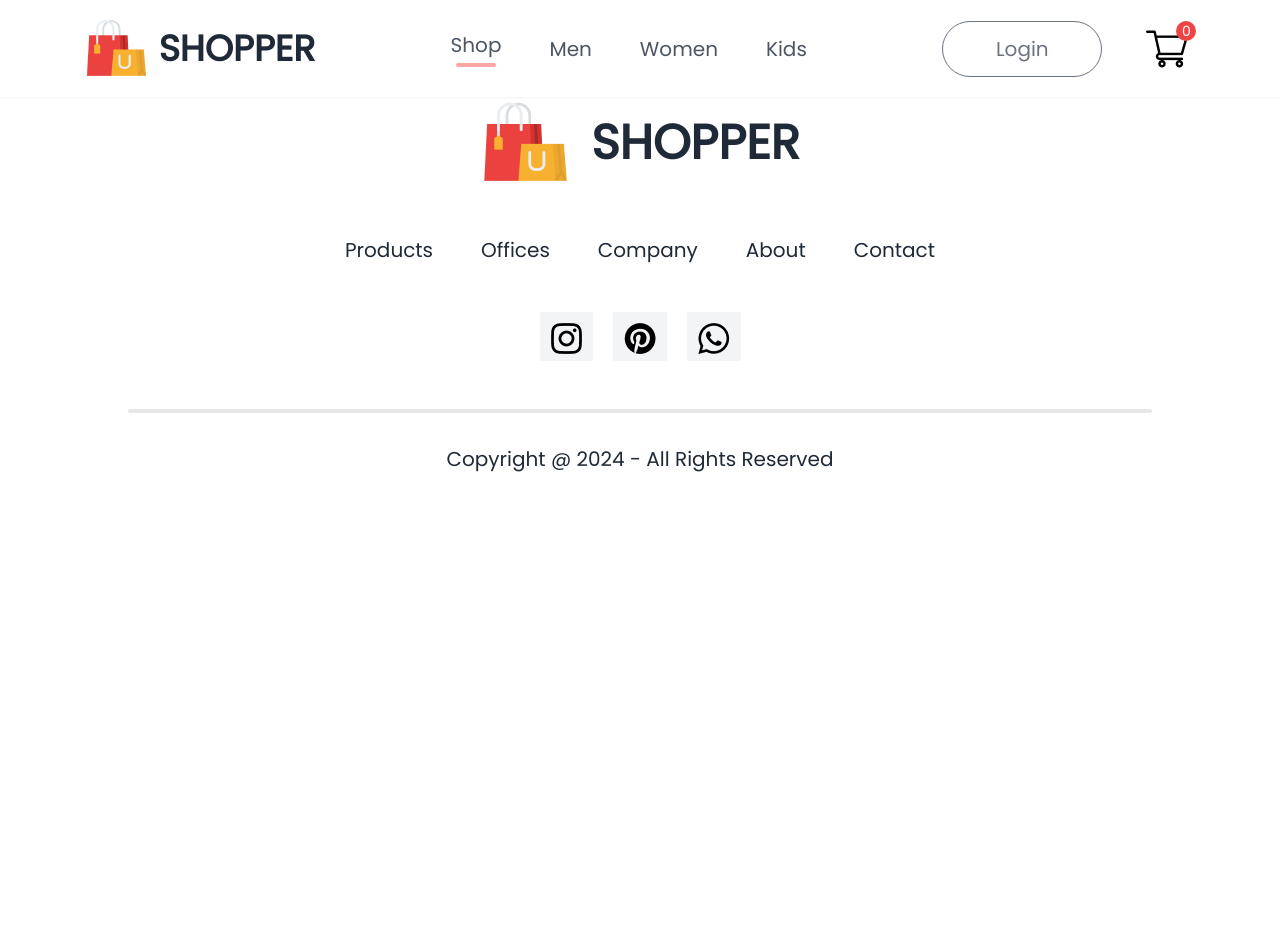
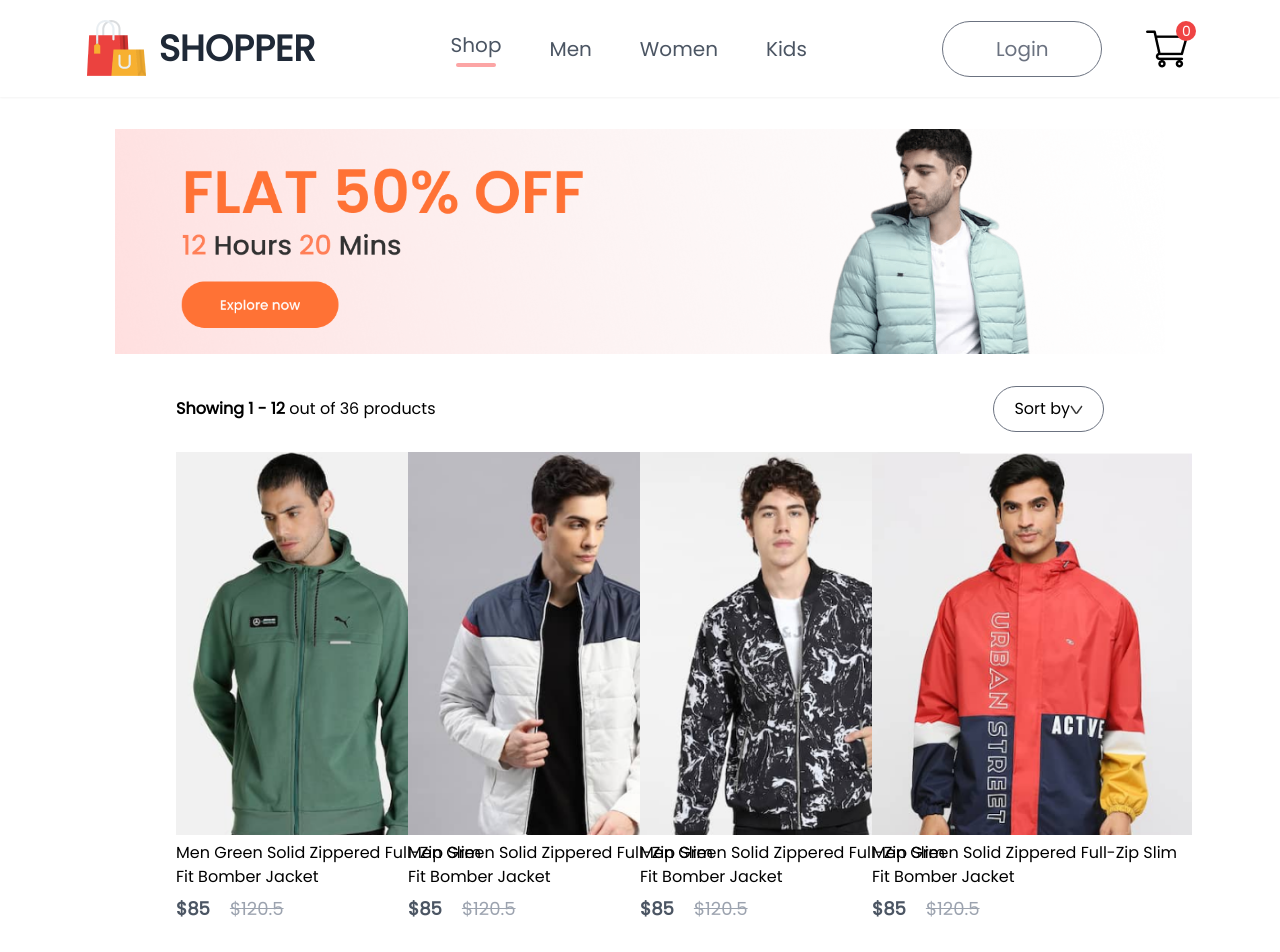
Before and after one commit to sarah4594/react-practice, a React (Vite) app: page /men in a window 1280 px wide. Shown: the top 952 px of the page. Before the commit the page ends 800 px from the top, so only its background shows below. Built offline with nearby package versions, Linux system fonts and the light colour scheme.

Commit message:
Add categories for items and add banners

```diff
--- a/src/App.tsx
+++ b/src/App.tsx
@@ -6,6 +6,9 @@ import Product from "./Pages/Product";
 import Cart from "./Pages/Cart";
 import LoginSignUp from "./Pages/LoginSignUp";
 import Footer from "./Components/Footer";
+import men_banner from "./Components/Assets/banner_mens.png";
+import women_banner from "./Components/Assets/banner_women.png";
+import kids_banner from "./Components/Assets/banner_kids.png";
 
 function App() {
 	return (
@@ -14,9 +17,18 @@ function App() {
 				<Navbar />
 				<Routes>
 					<Route path="/" element={<Shop />} />
-					<Route path="/mens" element={<ShopCategory category="mens" />} />
-					<Route path="/womens" element={<ShopCategory category="womens" />} />
-					<Route path="/kids" element={<ShopCategory category="kids" />} />
+					<Route
+						path="/men"
+						element={<ShopCategory banner={men_banner} category="men" />}
+					/>
+					<Route
+						path="/women"
+						element={<ShopCategory banner={women_banner} category="women" />}
+					/>
+					<Route
+						path="/kid"
+						element={<ShopCategory banner={kids_banner} category="kid" />}
+					/>
 					<Route path="product" element={<Product />}>
 						<Route path=":productId" element={<Product />} />
 					</Route>
--- a/src/Context/ShopContext.tsx
+++ b/src/Context/ShopContext.tsx
@@ -1,10 +1,10 @@
 import React, { createContext } from "react";
-import all_produdct from "../Components/Assets/all_product";
+import all_product from "../Components/Assets/all_product";
 
 export const ShopContext = createContext(null);
 
-const ShopContextProvider = (props) => {
-	const contextValue = { all_produdct };
+const ShopContextProvider: React.FC<Props> = (props) => {
+	const contextValue: ContextValue = { all_product };
 
 	return (
 		<ShopContext.Provider value={contextValue}>
@@ -13,4 +13,13 @@ const ShopContextProvider = (props) => {
 	);
 };
 
+interface Props {
+	children: React.ReactNode;
+}
+
+interface ContextValue {
+	// eslint-disable-next-line @typescript-eslint/no-explicit-any
+	all_product: any;
+}
+
 export default ShopContextProvider;
--- a/src/Pages/ShopCategory.tsx
+++ b/src/Pages/ShopCategory.tsx
@@ -1,9 +1,48 @@
-import React from "react";
+import React, { useContext } from "react";
+import { ShopContext } from "../Context/ShopContext";
+import dropdown_icon from "../Components/Assets/dropdown_icon.png";
+import Item, { ItemProps } from "../Components/Item";
 
-const ShopCategory = () => {
+// eslint-disable-next-line @typescript-eslint/no-explicit-any
+const ShopCategory = (props: any) => {
+	const { all_product } = useContext(ShopContext);
 	return (
-		<div>
-			<h1>Shop</h1>
+		<div className="shopCategory">
+			<img
+				className="shopCategory-banner block my-8 mx-auto w-[82%]"
+				src={props.banner}
+				alt=""
+			/>
+			<div className="shopCategory-indexSort flex my-0 mx-44 justify-between items-center">
+				<p>
+					<span className="font-semibold">Showing 1 - 12</span> out of 36
+					products
+				</p>
+				<div className="shopCategory-sort flex items-center py-2.5 px-5 rounded-full border border-gray-500">
+					Sort by <img src={dropdown_icon} alt="" />
+				</div>
+			</div>
+			<div className="shopCategory-products my-5 mx-44 grid grid-cols-4 gap-y-20">
+				{all_product.map((item: ItemProps, i: number) => {
+					if (props.category === item.category) {
+						return (
+							<Item
+								key={i}
+								id={item.id}
+								name={item.name}
+								image={item.image}
+								new_price={item.new_price}
+								old_price={item.old_price}
+							/>
+						);
+					} else {
+						return null;
+					}
+				})}
+			</div>
+			<div className="shopCategory-loadMore flex justify-center items-center my-36 mx-auto w-60 h-16 rounded-full bg-gray-100 text-gray-600 text-lg">
+				Explore More
+			</div>
 		</div>
 	);
 };
```
